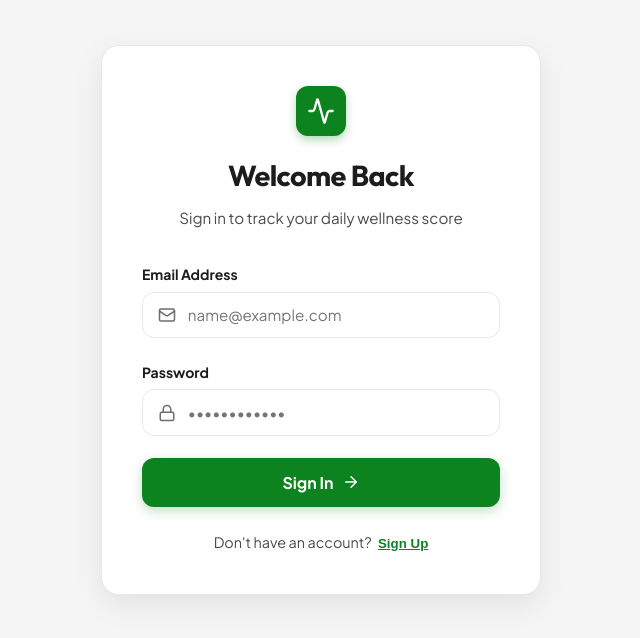
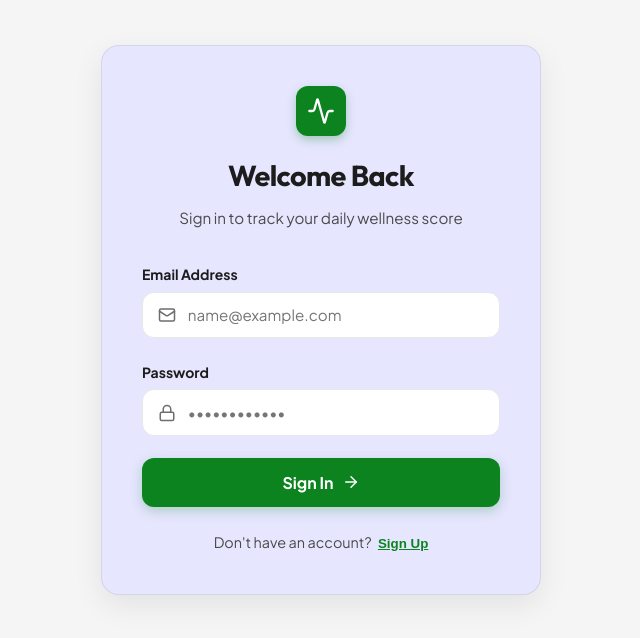
Before and after one commit to kunal-masurkar/Daily-Wellness-Tracker, a React (Vite) app in the folder client/: page / in a window 1280 px wide. Shown: the top 638 px of the page, without its empty margins (319-959 px from the left). Built offline with nearby package versions, Linux system fonts and the light colour scheme; no server answers.

Commit message:
Update index.css
Changed the colors to yellow to blue

```diff
--- a/client/src/index.css
+++ b/client/src/index.css
@@ -72,16 +72,17 @@ h1, h2, h3, h4, h5, h6 {
   padding: 1.5rem 1rem;
 }
 
-/* Header Bar (Blinkit Yellow Header) */
+/* Header Bar (Light Blue #E6E6FF Header) */
 .app-header {
   display: flex;
   justify-content: space-between;
   align-items: center;
   padding: 1rem 1.8rem;
-  background-color: var(--header-yellow);
+  background-color: #E6E6FF;
   border-radius: var(--radius-lg);
   margin-bottom: 2rem;
-  box-shadow: 0 4px 14px rgba(248, 203, 70, 0.3);
+  border: 1px solid rgba(0, 0, 0, 0.06);
+  box-shadow: 0 4px 14px rgba(230, 230, 255, 0.6);
 }
 
 .brand {
@@ -185,8 +186,8 @@ h1, h2, h3, h4, h5, h6 {
 .auth-card {
   width: 100%;
   max-width: 440px;
-  background: var(--bg-card);
-  border: 1px solid var(--soft-gray-border);
+  background-color: #E6E6FF;
+  border: 1px solid rgba(0, 0, 0, 0.08);
   border-radius: var(--radius-lg);
   padding: 2.5rem;
   box-shadow: 0 10px 30px rgba(0, 0, 0, 0.08);
```
